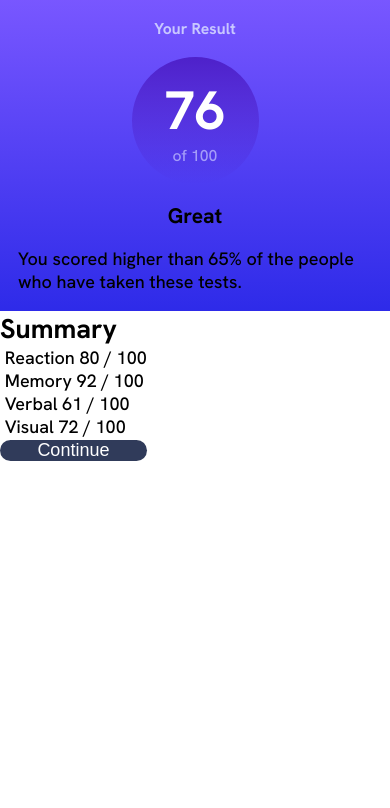
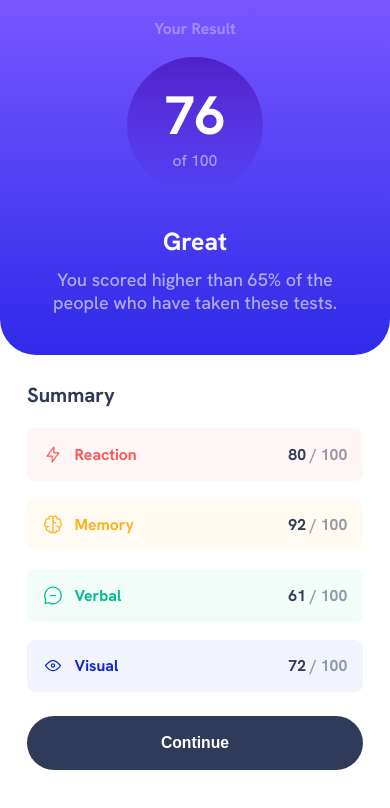
Before and after one commit to halivert/results-summary-component, a website built with Vite: page index.html in a window 390 px wide. Built offline with nearby package versions, Linux system fonts and the light colour scheme.

Commit message:
feat: finish mobile design

```diff
--- a/index.html
+++ b/index.html
@@ -9,44 +9,44 @@
   <body>
     <main id="app">
       <section class="header">
-        <h1 class="title">Your Result</h1>
+        <h1 class="title gray">Your Result</h1>
 
         <div class="circle">
           <h2 class="total-score">76</h2>
           <span class="total-score-ratio">of 100</span>
         </div>
 
-        <h3>Great</h3>
+        <h3 class="subtitle">Great</h3>
 
-        <p>
+        <p class="description">
           You scored higher than 65% of the people who have taken these tests.
         </p>
       </section>
 
       <section class="summary">
-        <h2>Summary</h2>
+        <h2 class="summary__title">Summary</h2>
 
-        <ul>
-          <li>
-            <img src="" alt="" />
-            Reaction
-            <span> 80 <span>/ 100</span> </span>
+        <ul class="score-list">
+          <li class="score red">
+            <img src="./assets/images/icon-reaction.svg" alt="Icon reaction" />
+            <span class="score-title"> Reaction </span>
+            <span> 80 <span class="gray">/ 100</span> </span>
           </li>
 
-          <li>
-            <img src="" alt="" />
-            Memory
-            <span> 92 <span>/ 100</span> </span>
+          <li class="score yellow">
+            <img src="./assets/images/icon-memory.svg" alt="Icon memory" />
+            <span class="score-title"> Memory </span>
+            <span> 92 <span class="gray">/ 100</span> </span>
           </li>
-          <li>
-            <img src="" alt="" />
-            Verbal
-            <span> 61 <span>/ 100</span> </span>
+          <li class="score green">
+            <img src="./assets/images/icon-verbal.svg" alt="Icon verbal" />
+            <span class="score-title"> Verbal </span>
+            <span> 61 <span class="gray">/ 100</span> </span>
           </li>
-          <li>
-            <img src="" alt="" />
-            Visual
-            <span> 72 <span>/ 100</span> </span>
+          <li class="score blue">
+            <img src="./assets/images/icon-visual.svg" alt="Icon visual" />
+            <span class="score-title"> Visual </span>
+            <span> 72 <span class="gray">/ 100</span> </span>
           </li>
         </ul>
 
--- a/src/style.css
+++ b/src/style.css
@@ -47,6 +47,7 @@
 ::after {
   margin: 0;
   padding: 0;
+  accent-color: var(--color, var(--light-royal-blue));
 }
 
 #app {
@@ -56,11 +57,15 @@
 
 .header {
   background: var(--unsetted, var(--background-gradient));
+  color: var(--white);
   display: flex;
   flex-flow: column nowrap;
   align-items: center;
-	padding: 1em;
-	gap: 1em;
+  padding: 2.25em;
+  padding-top: 1em;
+  gap: 1em;
+  border-radius: 0 0 2em 2em;
+  text-align: center;
 }
 
 .circle {
@@ -71,31 +76,109 @@
   flex-flow: column nowrap;
   align-items: center;
   justify-content: center;
-	padding: 1em;
+  padding: 1.25em;
+  margin-bottom: 0.75em;
 }
 
 .title {
+  font-size: 0.875em;
   color: var(--light-lavender);
-	font-size: 0.875em;
 }
 
 .total-score {
-	color: var(--white);
-	font-size: 3em;
+  font-size: 3em;
 }
 
 .total-score-ratio {
-	color: var(--light-lavender);
-	opacity: 0.7;
-	font-size: 0.875em;
+  color: var(--light-lavender);
+  opacity: 0.7;
+  font-size: 0.875em;
+}
+
+.header .subtitle {
+  font-size: 1.375em;
+  margin-bottom: -0.25em;
+}
+
+.header .description {
+  opacity: 0.6;
+}
+
+.summary {
+  display: flex;
+  flex-flow: column nowrap;
+  gap: 1.125em;
+  padding: 1.5em;
+  color: var(--dark-gray-blue);
+  width: 100%;
+}
+
+.summary__title {
+  font-size: 1.125em;
+}
+
+.score-list {
+  list-style: none;
+  display: flex;
+  flex-flow: column nowrap;
+  gap: 1em;
+}
+
+.score {
+  display: flex;
+  justify-content: space-between;
+  gap: 0.75em;
+  border-radius: 8px;
+  font-weight: 700;
+  position: relative;
+  padding: 1em;
+  overflow: hidden;
+  font-size: 0.875em;
+}
+
+.score::after {
+  content: "";
+  inset: 0;
+  position: absolute;
+  background-color: var(--color);
+  z-index: -1;
+  opacity: 0.05;
+}
+
+.score-title {
+  flex: 1;
+  color: var(--color);
+}
+
+.score.red {
+  --color: var(--light-red);
+}
+
+.score.yellow {
+  --color: var(--orangey-yellow);
+}
+
+.score.green {
+  --color: var(--green-teal);
+}
+
+.score.blue {
+  --color: var(--cobalt-blue);
+}
+
+.gray {
+  opacity: 0.5;
 }
 
 .button {
-  font-size: 1rem;
+  font-size: 0.875rem;
   appearance: none;
   color: var(--white);
   border: none;
   background-color: var(--dark-gray-blue);
   border-radius: 9em;
   width: 100%;
+  padding: 1.125em;
+  font-weight: 700;
+  margin-top: 0.25em;
 }
```
